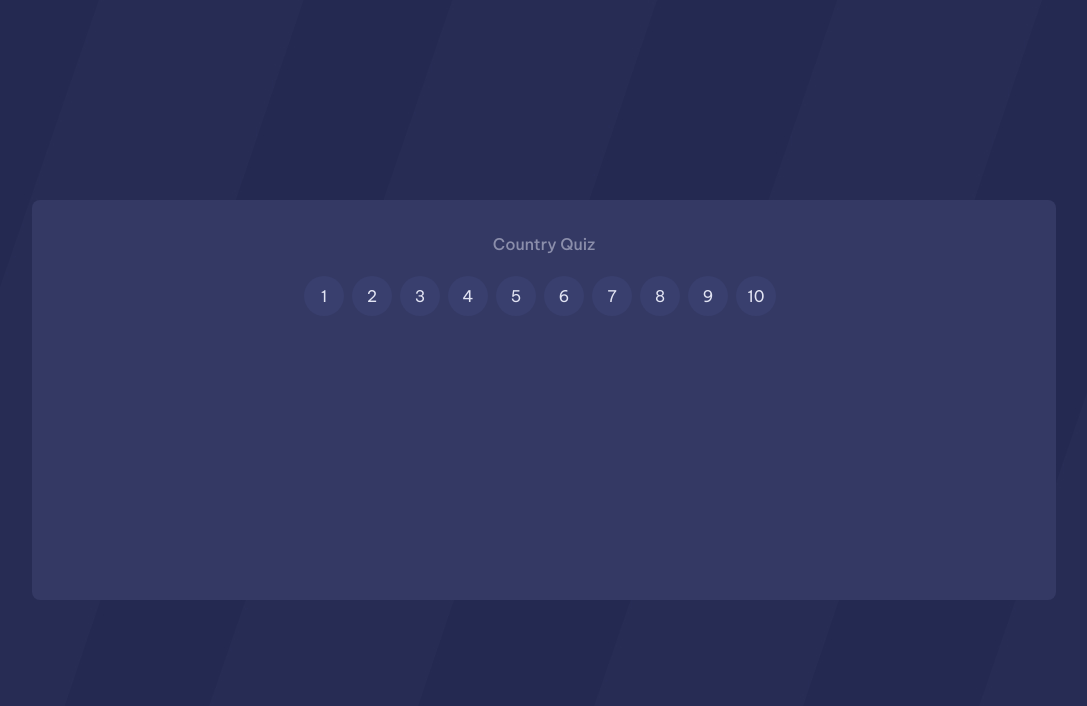
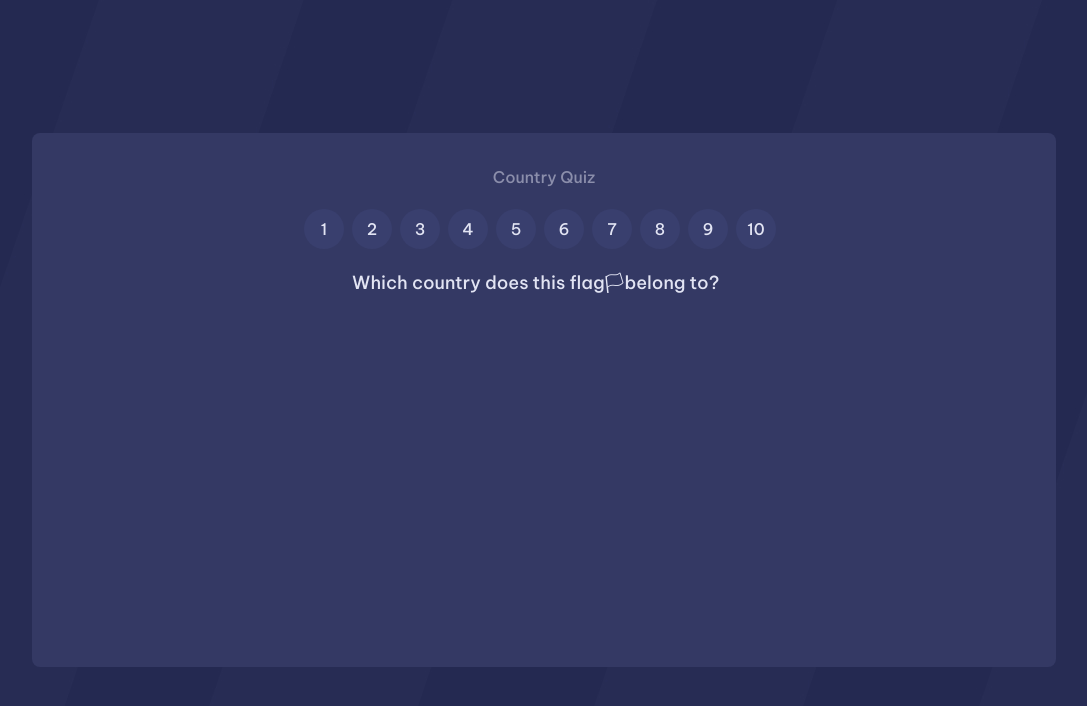
Before and after one commit to afonsecav88/countryQuiz, a React (Vite) app: page /quiz in a window 1280 px wide. Shown: the top 706 px of the page, without its empty margins (96-1183 px from the left). Built offline with nearby package versions, Linux system fonts and the light colour scheme.

Commit message:
create question header text

```diff
--- /dev/null
+++ b/src/components/AnswerCard.tsx
@@ -0,0 +1,3 @@
+export const AnswerCard = () => {
+  return <div>AnswerCard</div>;
+};
--- /dev/null
+++ b/src/components/FlatQuestion.tsx
@@ -0,0 +1,3 @@
+export const FlatQuestion = () => {
+  return <div> 🏳 </div>;
+};
--- a/src/components/NavQuestionItem.tsx
+++ b/src/components/NavQuestionItem.tsx
@@ -8,7 +8,7 @@ export const NavQuestionItem = () => {
         <NavLink
           to={navItem.path}
           key={navItem.id}
-          className="flex items-center justify-center rounded-full bg-[#393F6E] w-10 h-10 mr-2">
+          className="flex items-center justify-center rounded-full bg-[#393F6E] w-10 h-10 mr-2 font-medium">
           {' '}
           {navItem.name}
         </NavLink>
--- a/src/components/QuizContainer.tsx
+++ b/src/components/QuizContainer.tsx
@@ -1,11 +1,15 @@
 import { Outlet } from 'react-router-dom';
 import { NavQuestion } from './NavQuestion';
+import { FlatQuestion } from './FlatQuestion';
 
 export const QuizContainer = () => {
   return (
-    <section className="flex flex-col gap-5 pt-8 items-center w-4/5 h-1/2 bg-[#343964] rounded-lg ">
+    <section className="flex flex-col gap-5 pt-8 items-center w-4/5 h-4/6 min-h-[480px] max-w-7xl bg-[#343964] rounded-lg ">
       <h3 className="flex font-medium text-[#8B8EAB]">Country Quiz</h3>
       <NavQuestion />
+      <h3 className="flex font-medium text-lg text-justify w-96">
+        Which country does this flag {<FlatQuestion />} belong to?
+      </h3>
       <Outlet />
     </section>
   );
```
